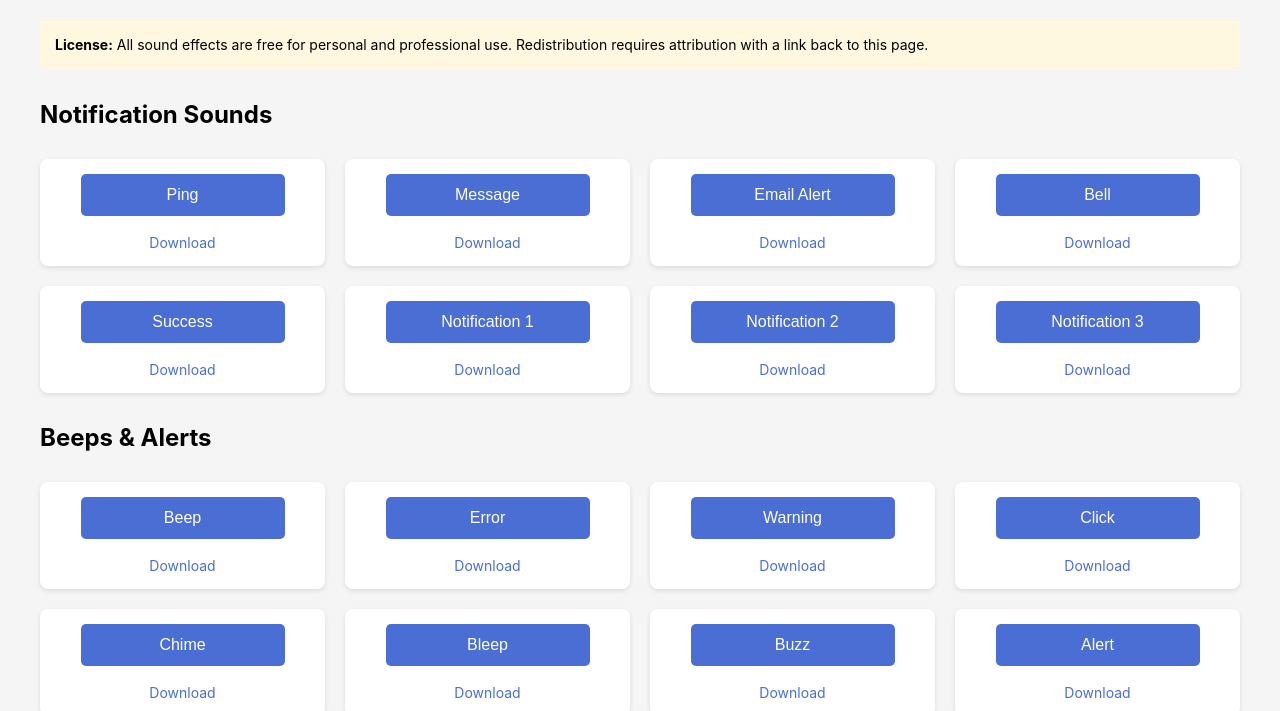
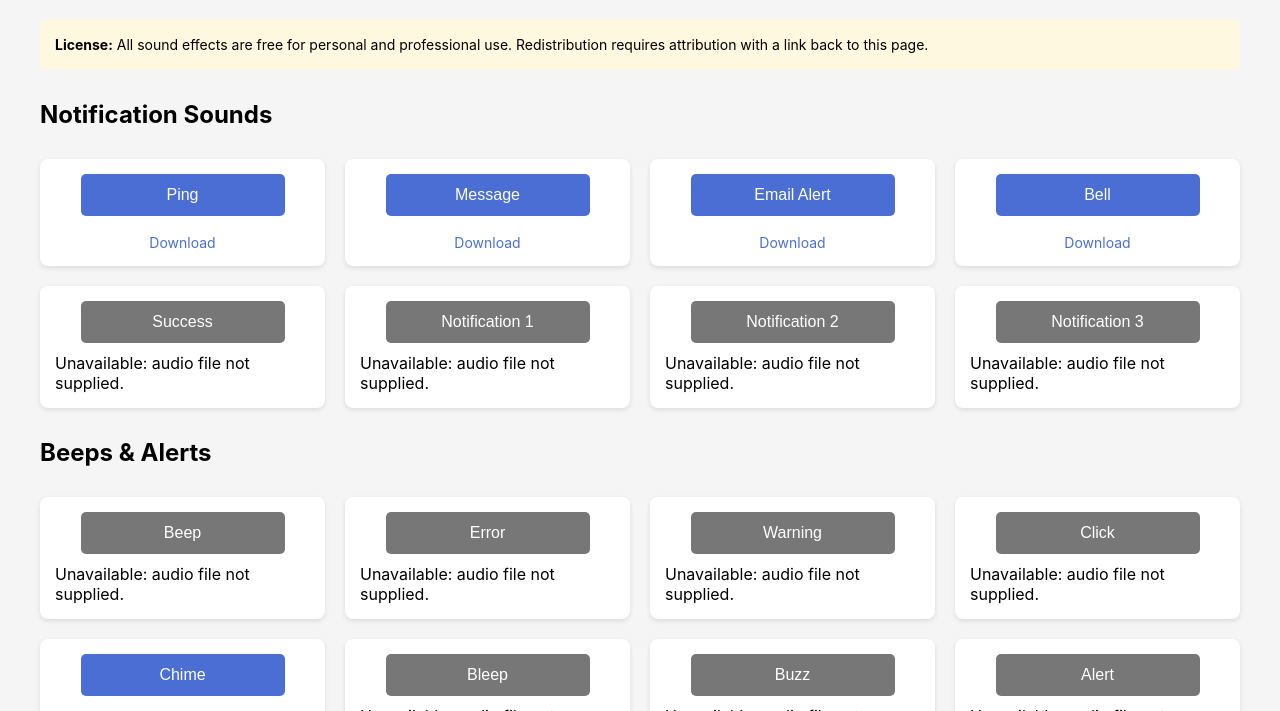
Before and after one commit to steveseguin/beepbeepboop, a plain HTML site: page index.html in a window 1280 px wide. Shown: the part 83-794 px from the top of the page. Drawn offline with Linux system fonts and the light colour scheme.

Commit message:
Disable actions for sound recordings that have not been supplied

```diff
--- a/index.html
+++ b/index.html
@@ -59,6 +59,11 @@
 
         .play-button:active {
             background-color: #2d479f;
+        }
+
+        .play-button:disabled {
+            background-color: #777;
+            cursor: not-allowed;
         }
 
         .download-link {
@@ -128,6 +133,7 @@
     </footer>
 
     <script>
+        // Mark entries unavailable until their audio files are supplied.
         // Sound effects data
         const soundEffects = {
             "notification": [
@@ -135,30 +141,30 @@
                 { name: "Message", file: "sounds/message.wav" },
                 { name: "Email Alert", file: "sounds/email.wav" },
                 { name: "Bell", file: "sounds/bell.wav" },
-                { name: "Success", file: "sounds/success.wav" },
-                { name: "Notification 1", file: "sounds/notification1.wav" },
-                { name: "Notification 2", file: "sounds/notification2.wav" },
-                { name: "Notification 3", file: "sounds/notification3.wav" }
+                { name: "Success", file: "sounds/success.wav", available: false },
+                { name: "Notification 1", file: "sounds/notification1.wav", available: false },
+                { name: "Notification 2", file: "sounds/notification2.wav", available: false },
+                { name: "Notification 3", file: "sounds/notification3.wav", available: false }
             ],
             "beep": [
-                { name: "Beep", file: "sounds/beep.wav" },
-                { name: "Error", file: "sounds/error.wav" },
-                { name: "Warning", file: "sounds/warning.wav" },
-                { name: "Click", file: "sounds/click.wav" },
+                { name: "Beep", file: "sounds/beep.wav", available: false },
+                { name: "Error", file: "sounds/error.wav", available: false },
+                { name: "Warning", file: "sounds/warning.wav", available: false },
+                { name: "Click", file: "sounds/click.wav", available: false },
                 { name: "Chime", file: "sounds/chime.wav" },
-                { name: "Bleep", file: "sounds/bleep.wav" },
-                { name: "Buzz", file: "sounds/buzz.wav" },
-                { name: "Alert", file: "sounds/alert.wav" }
+                { name: "Bleep", file: "sounds/bleep.wav", available: false },
+                { name: "Buzz", file: "sounds/buzz.wav", available: false },
+                { name: "Alert", file: "sounds/alert.wav", available: false }
             ],
             "joinLeave": [
                 { name: "Join", file: "sounds/join.wav" },
-                { name: "Leave", file: "sounds/leave.wav" },
-                { name: "Login", file: "sounds/login.wav" },
-                { name: "Logout", file: "sounds/logout.wav" },
-                { name: "Connect", file: "sounds/connect.wav" },
-                { name: "Disconnect", file: "sounds/disconnect.wav" },
-                { name: "Enter", file: "sounds/enter.wav" },
-                { name: "Exit", file: "sounds/exit.wav" }
+                { name: "Leave", file: "sounds/leave.wav", available: false },
+                { name: "Login", file: "sounds/login.wav", available: false },
+                { name: "Logout", file: "sounds/logout.wav", available: false },
+                { name: "Connect", file: "sounds/connect.wav", available: false },
+                { name: "Disconnect", file: "sounds/disconnect.wav", available: false },
+                { name: "Enter", file: "sounds/enter.wav", available: false },
+                { name: "Exit", file: "sounds/exit.wav", available: false }
             ]
         };
 
@@ -183,7 +189,7 @@
             loadSounds(soundEffects.joinLeave, joinLeaveContainer);
 
             // Add click listeners to all buttons
-            document.querySelectorAll('.play-button').forEach(button => {
+            document.querySelectorAll('.play-button:not(:disabled)').forEach(button => {
                 button.addEventListener('click', function() {
                     const soundFile = this.getAttribute('data-sound');
                     playSound(soundFile);
@@ -201,6 +207,16 @@
                 button.className = 'play-button';
                 button.textContent = sound.name;
                 button.setAttribute('data-sound', sound.file);
+                soundItem.appendChild(button);
+
+                if (sound.available === false) {
+                    button.disabled = true;
+                    const notice = document.createElement('span');
+                    notice.textContent = 'Unavailable: audio file not supplied.';
+                    soundItem.appendChild(notice);
+                    container.appendChild(soundItem);
+                    return;
+                }
 
                 const link = document.createElement('a');
                 link.className = 'download-link';
@@ -208,7 +224,6 @@
                 link.textContent = 'Download';
                 link.setAttribute('download', '');
 
-                soundItem.appendChild(button);
                 soundItem.appendChild(link);
                 container.appendChild(soundItem);
             });
```
Also changed, not shown: 1 other file.
